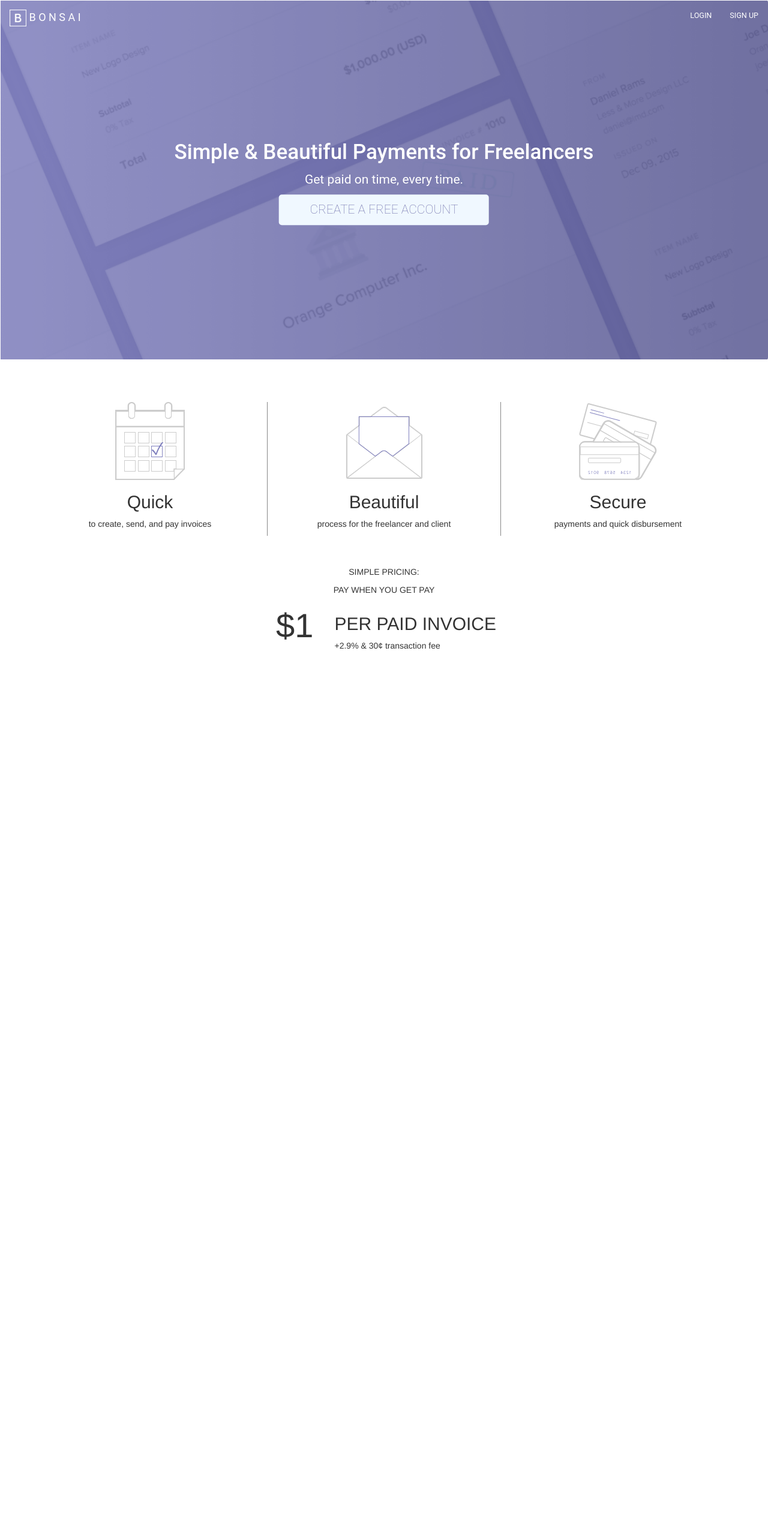
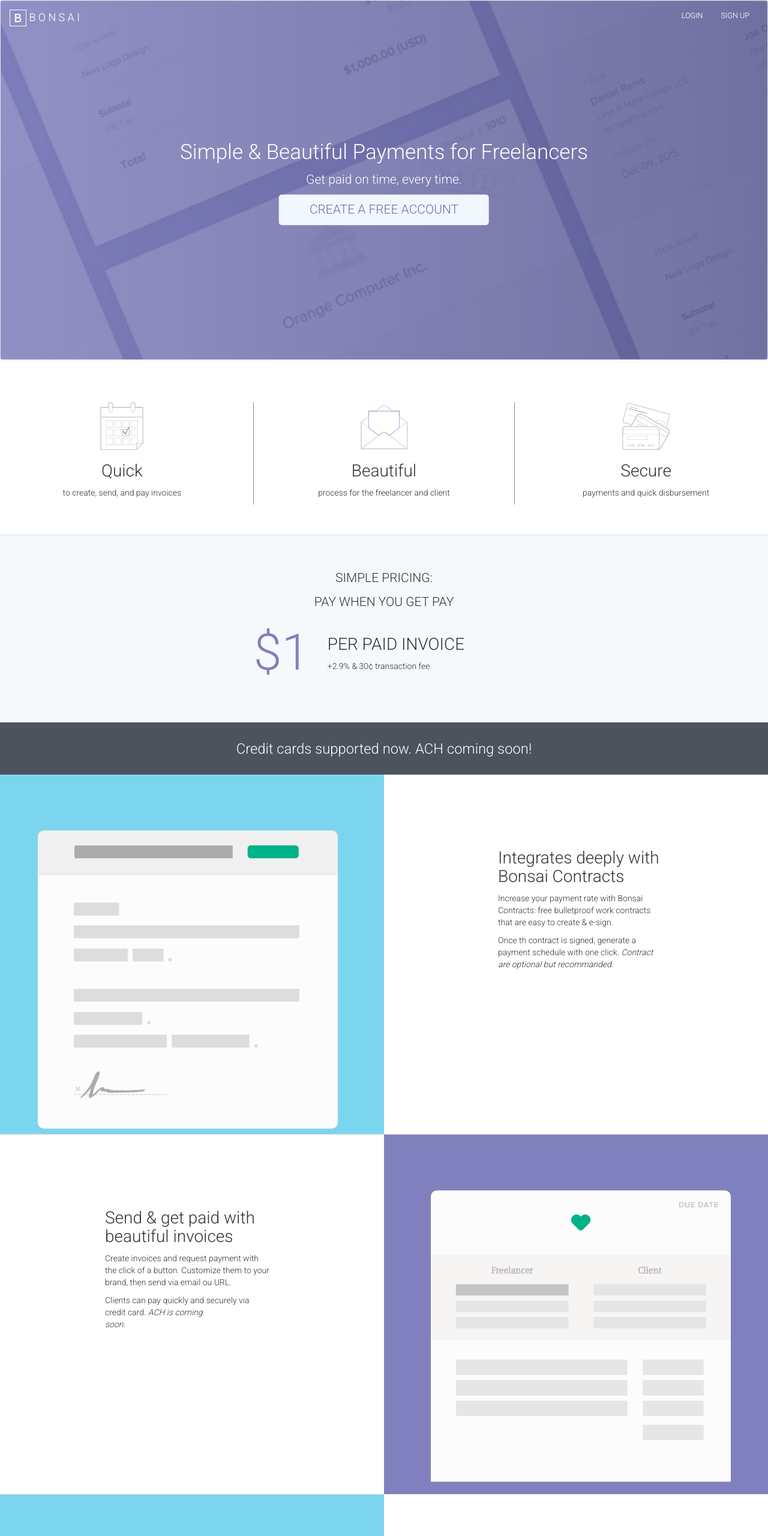
Before and after one commit to Anelos/Bootstrap-Bonsai, a plain HTML site: page index.html in a window 1280 px wide. Shown: the top 2560 px of the page at 60% size. Before the commit the page ends 1096 px from the top, so only its background shows below. Drawn offline with nearby package versions, Linux system fonts and the light colour scheme.

Commit message:
work on progress

```diff
--- a/css/style.css
+++ b/css/style.css
@@ -1,12 +1,58 @@
-.headNav {
-    background-image: url("../images/payments-banner-graphic.png");
+@media (max-width: 767px) {
+    #button {
+        width: 400px;
+        height: 70px;
+        position: absolute;
+        left: 50%;
+        transform: translateX(-50%);
+        padding-top: .5em;
+        padding-bottom: .5em;
+    }
+    .navbar-default {
+        height: 550px;
+    }
+    #price {
+        text-align: center;
+    }
+    #pricePrecision {
+        text-align: center;
+    }
+    #graphicText1 {
+        background-color: #7CD5EF;
+    }
+    #graphicText2 {
+        background-color: #8080BE;
+    }
+    #graphicText3 {
+        background-color: #7CD5EF
+    }
+}
+@media screen and (min-width: 768px) {
+    #disclaimer {
+        margin-top: 50px;
+        margin-bottom: 50px;
+    }
+    #pricingBlock {
+        padding-top: 4em;
+    }
+    #price {
+        text-align: right;
+    }
+    #pricePrecision {
+        text-align: left;
+    }
+}
+body {
+    font-family: 'Roboto', sans-serif;
+}
+.navbar-default {
+    background-image: url("../images/payments-banner-graphic.png") !important;
     background-repeat: no-repeat;
     background-size: cover;
     height: 600px;
 }
-.headNav * {
+.navbar-default * {
     color: white !important;
-    font-family: 'Roboto', sans-serif;
 }
 li a {
     font-size: .9em;
@@ -42,27 +88,94 @@ li a {
     padding-top: .5em;
     padding-bottom: .5em;
 }
-@media (max-width: 500px) {
-    #button{
-        width: 300px;
-    }
-    nav *{
-        margin-left:0;
-    }
-}
 h1 {
     font-size: 2.5em;
+}
+h2 {
+    font-weight: normal;
+    font-size: 2em;
+}
+#main {
+    margin: 0;
+    padding: 0;
+}
+#disclaimer img {
+    height: 80px;
 }
 #beautiful {
     border-left: 1px solid #888888;
     border-right: 1px solid #888888;
 }
-@media screen and (min-width: 480px) {
-    #disclaimer {
-        margin-top: 50px;
-        margin-bottom: 50px;
-    }
+#price {
+    font-size: 6em;
+    color: #8080BE;
 }
-#price{
-    font-size: 4em;
+#pricingBlock {
+    border-top: 1px solid #DADADA;
+    background-color: #F6F9FB;
+    padding-top: 4em;
+    padding-bottom: 4em;
 }
+#pricing {
+    font-size: 1.5em;
+}
+#pricePrecision {
+    padding-top: .8em;
+}
+#cardBanner {
+    background-color: #4C535C;
+    padding-top: 1.2em;
+    padding-bottom: .6em;
+    text-align: center;
+    color: white;
+    font-size: 1.7em;
+    font-weight: 200;
+}
+.graphicBlock {
+    overflow: hidden;
+    border-bottom: 1px solid #DADADA;
+    height: 75%;
+}
+#graphic1Block {
+    background-color: #7CD5EF;
+}
+#graphic2Block {
+    background-color: #8080BE;
+}
+#graphic3Block {
+    background-color: #7CD5EF;
+}
+.fancy {
+    -webkit-border-radius: 10px;
+    -moz-border-radius: 10px;
+    border-radius: 10px;
+    width: 80%;
+    margin-left: 10%;
+    margin-top: 15%;
+    margin-bottom: -18%;
+}
+.infoText * {
+    margin-left: 28%;
+    margin-right: 28%;
+}
+.infoText {
+    padding-top: 8%;
+    border-bottom: 1px solid #DADADA;
+    height: 75%;
+}
+.infoText i {
+    margin-left: 0;
+}
+#createAccountButton {
+    background-color: #00B088;
+    padding: .9em;
+    height: 3em;
+    width: 200px;
+    color: white;
+    margin: 5px auto;
+    border-radius: 5px;
+}
+#createAccountBlock{
+    padding-top: 5%;
+    padding-bottom: 5%;
+}
--- a/index.html
+++ b/index.html
@@ -6,22 +6,30 @@
     <meta name="viewport" content="width=device-width, initial-scale=1">
     <link rel="stylesheet" href="css/bootstrap.min.css">
     <link rel="stylesheet" href="css/style.css">
+    <link rel="stylesheet" href="css/bootstrap-theme.css">
+    <link href="https://fonts.googleapis.com/css?family=Roboto:300" rel="stylesheet">
     <title>Exos Boostrap</title>
 </head>
 
 <body>
-    <nav class="navbar headNav">
+    <nav class="navbar navbar-default">
         <div class="container-fluid">
             <div class="navbar-header">
                 <a class="navbar-brand" href="#">
-                    <div><img src="images/logo-icon-white.png" alt="logo" id="logo"> B O N S A I
+                    <div><img src="images/logo-icon-white.png" alt="brand" id="logo"> B O N S A I</div>
+                </a>
+                <button type="button" class="navbar-toggle collapsed" data-toggle="collapse" data-target="#bs-example-navbar-collapse-1" aria-expended="false"> <span class="sr-only">Toggle navigation</span>
+                    <span class="icon-bar"></span>
+                    <span class="icon-bar"></span>
+                    <span class="icon-bar"></span>
+                </button>
             </div>
-                </a>
+            <div class="collapse navbar-collapse" id="bs-example-navbar-collapse-1">
+                <ul class="nav navbar-nav navbar-right">
+                    <li><a href="#">LOGIN</a></li>
+                    <li><a href="#">SIGN UP</a></li>
+                </ul>
             </div>
-            <ul class="nav navbar-nav navbar-right">
-                <li><a href="index.html">LOGIN</a></li>
-                <li><a href="pages/mockup2.html">SIGN UP</a></li>
-            </ul>
             <div id="announcement">
                 <h1>Simple &amp; Beautiful Payments for Freelancers</h1>
                 <p>Get paid on time, every time.</p>
@@ -31,24 +39,25 @@
             </div>
         </div>
     </nav>
-    <div class="container">
+    <div class="container-fluid" id="main">
         <div class="row" id="disclaimer">
-            <div class="col-xs-12 col-sm-12 col-md-4 col-lg-4 text-center">
+            <div class="col-xs-12 col-sm-4 col-md-4 col-lg-4 text-center">
                 <img src="images/payments-calendar-icon.svg">
                 <h2>Quick</h2>
                 <p>to create, send, and pay invoices</p>
             </div>
-            <div id="beautiful" class="col-xs-12 col-sm-12 col-md-4 col-lg-4 text-center">
+            <div id="beautiful" class="col-xs-12 col-sm-4 col-md-4 col-lg-4 text-center">
                 <img src="images/payments-mail-icon.svg">
                 <h2>Beautiful</h2>
                 <p>process for the freelancer and client</p>
             </div>
-            <div class="col-xs-12 col-sm-12 col-md-4 col-lg-4 text-center">
+            <div class="col-xs-12 col-sm-4 col-md-4 col-lg-4 text-center">
                 <img src="images/payments-methods-icon.svg">
                 <h2>Secure</h2>
                 <p>payments and quick disbursement</p>
             </div>
         </div>
+        <div id="pricingBlock">
             <div class="row" id="pricing">
                 <div class="col-xs-12 col-sm-12 col-md-12 col-lg-12 text-center ">
                     <p>SIMPLE PRICING:</p>
@@ -56,27 +65,59 @@
                 </div>
             </div>
             <div class="row">
-            <div class="col-xs-1 col-sm-1 col-md-1 col-lg-1 col-md-offset-4 col-lg-offset-4" id="price">$1</div>
-            <div class="col-xs-4 col-sm-4 col-md-4 col-lg-4">
+                <div class="col-xs-12 col-sm-2 col-md-2 col-lg-2 col-sm-offset-3 col-md-offset-3 col-lg-offset-3" id="price">$1</div>
+                <div class="col-xs-12 col-sm-4 col-md-4 col-lg-4" id="pricePrecision">
                     <h2>PER PAID INVOICE</h2>
                     <p>+2.9% &amp; 30&cent; transaction fee</p>
+
                 </div>
-
-
+            </div>
+        </div>
+        <div id="cardBanner">
+            <p>Credit cards supported now. ACH coming soon!</p>
+        </div>
+        <div class="row">
+            <div class="col-sm-6 col-md-6 col-lg-6 hidden-xs graphicBlock" id="graphic1Block">
+                <!-- <div id="graphic1"></div> -->
+                <img class="fancy" src="images/welcome-invoices-graphic-1.png" alt="fancy image 1">
+            </div>
+            <div class="col-xs-12 col-sm-6 col-md-6 col-lg-6 infoText" id="graphicText1">
+                <h2>Integrates deeply with Bonsai Contracts</h2>
+                <p>Increase your payment rate with Bonsai Contracts: free bulletproof work contracts that are easy to create &amp; e-sign.</p>
+                <p>Once th contract is signed, generate a payment schedule with one click. <i>Contract are optional but recommanded.</i></p>
+            </div>
+        </div>
+        <div class="row">
+            <div class="col-xs-12 col-sm-12 col-md-6 col-lg-6 infoText" id="graphicText2">
+                <h2>Send &amp; get paid with beautiful invoices</h2>
+                <p>Create invoices and request payment with the click of a button. Customize them to your brand, then send via email ou URL.</p>
+                <p>Clients can pay quickly and securely via credit card. <i>ACH is coming soon.</i></p>
+            </div>
+            <div class="col-sm-6 col-md-6 col-lg-6 hidden-xs graphicBlock" id="graphic2Block">
+                <img class="fancy" src="images/welcome-invoices-graphic-2.png" alt="fancy image 2">
+            </div>
+        </div>
+        <div class="row">
+            <div class="col-sm-6 col-md-6 col-lg-6 hidden-xs graphicBlock" id="graphic3Block">
+                <img class="fancy" src="images/welcome-invoices-graphic-3.png" alt="fancy image 3">
+            </div>
+            <div class="col-xs-12 col-sm-12 col-md-6 col-lg-6 infoText" id="graphicText3">
+                <h2>Get paid on time with SmartPay</h2>
+                <p>Escrow-like deposits, smart reminders, soft collections, and much more background magic ensure you're paid on time.</p>
+                <p>Focus on the work you love, not on chasing money. <i>Currently in private beta.</i></p>
+            </div>
+        </div>
+        <div class="row text-center" id="createAccountBlock">
+            <h2>Ready to freelance like a pro?</h2>
+            <h2>Sign up here &amp; get 5 <strong>FREE</strong> invoices.</h2>
+            <div id="createAccountButton">CREATE AN ACCOUNT</div>
         </div>
 
 
 
-
-
-
-
-
-
     </div>
-    <script src="https://use.fontawesome.com/d45ea48418.js"></script>
     <script src="https://code.jquery.com/jquery-3.1.1.min.js" integrity="sha256-hVVnYaiADRTO2PzUGmuLJr8BLUSjGIZsDYGmIJLv2b8=" crossorigin="anonymous"></script>
-    <script src="../js/bootstrap.min.js"></script>
+    <script src="js/bootstrap.min.js"></script>
 </body>
 
 </html>
```
Lines whose indentation alone changed are shown as unchanged.
